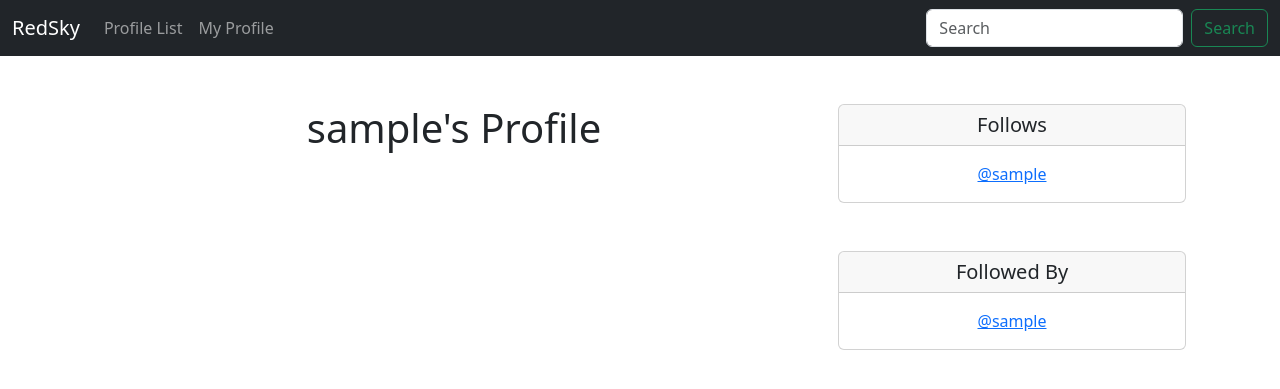
After one commit to adesmarais944/redsky, a Django app: page /profile/1 in a window 1280 px wide. The commit adds this page. Shown: the top 389 px of the page. Run offline with Django 5.2, Linux system fonts and the light colour scheme; the visitor is signed in with stand-in values (Sample User, id 1); data comes from the database, SQL or seed files in the repository.

Commit message:
added user-authenticated my profile page, registered custom ProfileAdmin to admin page

```diff
--- a/social/redsky/templates/navbar.html
+++ b/social/redsky/templates/navbar.html
@@ -9,6 +9,11 @@
           <li class="nav-item">
             <a class="nav-link" href="{% url 'profile_list' %}">Profile List</a>
           </li>
+          {% if user.is_authenticated %}
+          <li class="nav-item">
+            <a class="nav-link" href="{% url 'profile' request.user.id %}">My Profile</a>
+          </li>
+          {% endif %}
         </ul>
         <form class="d-flex" role="search">
           <input class="form-control me-2" type="search" placeholder="Search" aria-label="Search">
--- /dev/null
+++ b/social/redsky/templates/profile.html
@@ -0,0 +1,36 @@
+{% extends 'base.html' %}
+{% block content %}
+
+{% if profile %}
+    <div class="container text-center">
+        <div class="row">
+            <div class="col-8">
+                <h1>{{ profile.user.username }}'s Profile</h1>
+            </div>
+            <div class="col-4">
+                <div class="card">
+                    <h5 class="card-header">Follows</h5>
+                    <div class="card-body">
+                      <p class="card-text">
+                        {% for following in profile.follows.all %}
+                        <a href="{% url 'profile' following.user.id %}">@{{ following }}</a></br>
+                        {% endfor %}
+                      </p>
+                    </div>
+                </div>
+            </br><br>
+                <div class="card">
+                    <h5 class="card-header">Followed By</h5>
+                    <div class="card-body">
+                      <p class="card-text">
+                        {% for following in profile.followed_by.all %}
+                        <a href="{% url 'profile' following.user.id %}">@{{ following }}</a></br>
+                        {% endfor %}
+                      </p>
+                    </div>
+                </div>
+            </div>
+        </div>
+    </div>
+{% endif %}
+{% endblock %}
--- a/social/redsky/urls.py
+++ b/social/redsky/urls.py
@@ -3,5 +3,6 @@ from . import views
 
 urlpatterns = [
     path('', views.home, name='home'),
-    path('profile_list/', views.profile_list, name='profile_list')
+    path('profile_list/', views.profile_list, name='profile_list'),
+    path('profile/<int:pk>', views.profile, name='profile'),
 ]
--- a/social/redsky/views.py
+++ b/social/redsky/views.py
@@ -13,3 +13,11 @@ def profile_list(request):
     else:
         messages.success(request, ('You must be logged in to view this page.'))
         return redirect('home')
+
+def profile(request, pk):
+    if request.user.is_authenticated:
+        profile = Profile.objects.get(user_id=pk)
+        return render(request, 'profile.html', {"profile":profile})
+    else:
+        messages.success(request, ('You must be logged in to view this page.'))
+        return redirect('home')
```
Also changed, not shown: social/redsky/admin.py (+8 -0 lines).
